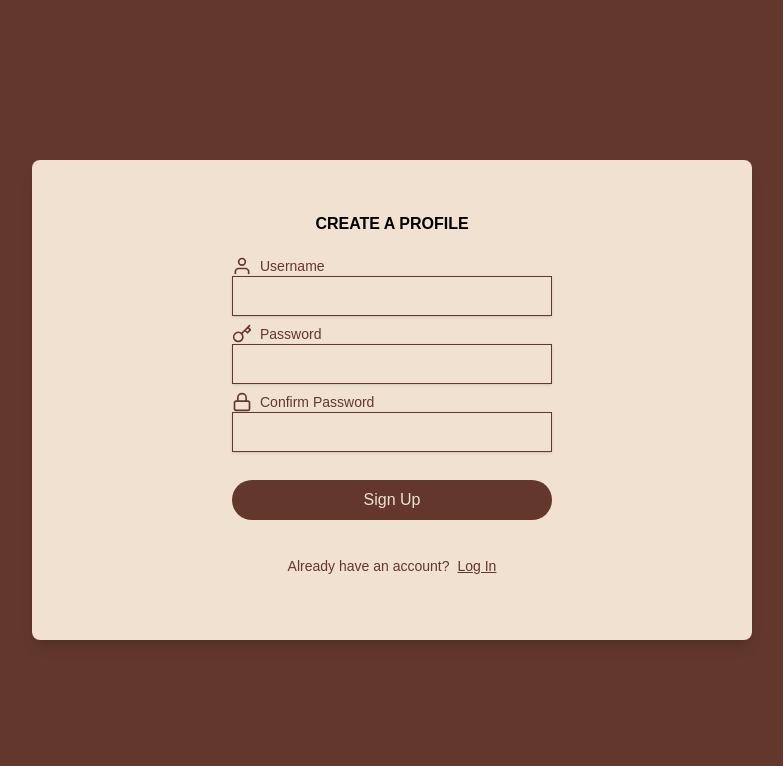
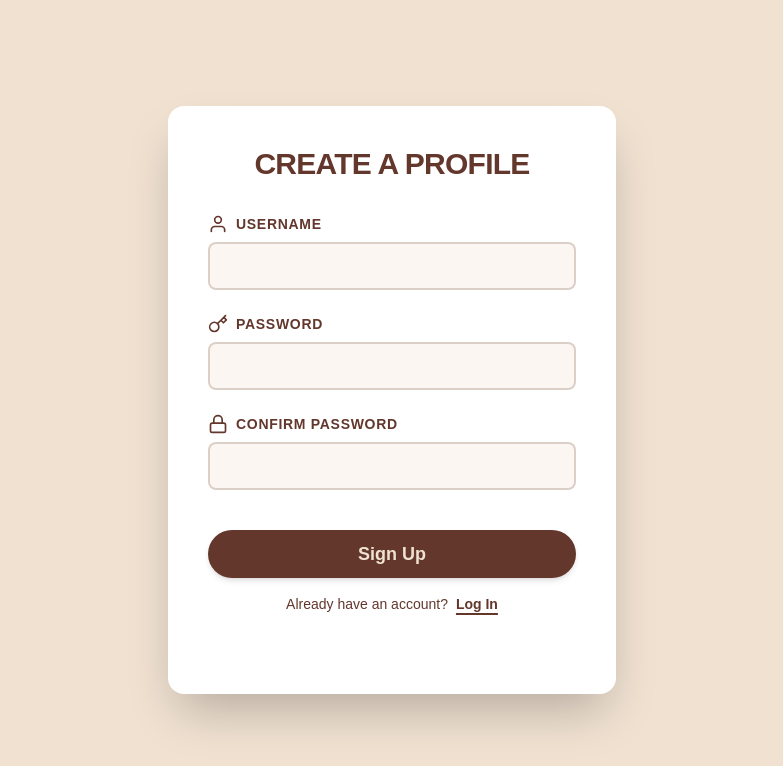
Before and after one commit to Fabiang120/ConAmi, a Next.js app in the folder conami/: page /SignUp in a window 1280 px wide. Shown: the top 766 px of the page, without its empty margins (248-1031 px from the left). Built offline with nearby package versions, Linux system fonts and the light colour scheme.

Commit message:
Matched Signup to Login design; minimal changes to chatroom

```diff
--- /dev/null
+++ b/conami/src/app/ChatRoom/page.js
@@ -0,0 +1,44 @@
+"use client";
+import Sidebar from '../Components/sidebar.js'
+import { FiSend } from "react-icons/fi";
+import React from "react";
+
+export default function ChatRoom() {
+  // const [message, setMessage] = React.useState("");
+  // const handleSend = () => {
+  //   if(!message.trim()) return;
+  //   onSend(message);
+  //   setMessage("");
+  // }
+  return (
+    <div className="flex min-h-screen bg-[#f0e1d1]">
+          <Sidebar/>
+          <div className="flex-1 flex flex-col justify-end">
+            <div className="m-8 relative">
+          <textarea
+            //value={message}
+            // onChange={(e) => setMessage(e.target.value)}
+            rows={1}
+            placeholder="Type a message..."
+            onInput={(e) =>{
+              e.target.style.height ="auto";
+              e.target.style.height = e.target.scrollHeight + "px";
+            }}
+            className="w-full min-h-14 max-h-40 resize-none pl-6 pr-12 py-4 border-2 bg-white rounded-3xl focus:outline-none focus:ring-0 border-[#d4c3b0] overflow-y-auto [scrollbar-width:none] [-ms-overflow-style:none] [&::-webkit-scrollbar]:hidden"
+            // onKeyDown={(e) =>{
+            //   if(e.key === "Enter" && !e.shiftKey) {
+            //     e.preventDefault();
+            //     handleSend;
+            //   }
+            // }}
+          />
+          <button
+          // onClick={handleSend}
+          className="absolute right-2 bottom-3 rounded-3xl border-0 p-2">
+          <FiSend size ={30} />
+          </button>
+            </div>
+          </div>
+    </div>
+  )
+}
--- a/conami/src/app/Components/sidebar.js
+++ b/conami/src/app/Components/sidebar.js
@@ -1,5 +1,6 @@
 import Link from "next/link";
 import { FiUser, FiMessageSquare, FiSettings } from "react-icons/fi";
+import Logo from "./Logo";
 
 export default function Sidebar() {
     return (
@@ -8,19 +9,22 @@ export default function Sidebar() {
             style={{ backgroundColor: "#8D4F3F" }}
         >
             <nav className="p-4 space-y-2 text-white">
-
+                <Logo/>
                 <Link
                     href="/Profile"
                     className="flex items-center gap-2 text-[#C37050] hover:text-white"
                 >
                     <FiUser size={24} />
-                    <span className="underline cursor-pointer">Profile</span>
+                    <span className="cursor-pointer">Profile</span>
                 </Link>
 
-                <a className="flex items-center gap-2 text-[#C37050] hover:text-white cursor-pointer">
+                <Link
+                    href="/ChatRoom"
+                    className="flex items-center gap-2 text-[#C37050] hover:text-white"
+                    >
                     <FiMessageSquare size={24} />
                     Chats
-                </a>
+                </Link>
 
                 <a className="flex items-center gap-2 text-[#C37050] hover:text-white cursor-pointer">
                     <FiSettings size={24} />
--- a/conami/src/app/FrontPage.js
+++ b/conami/src/app/FrontPage.js
@@ -1,11 +1,12 @@
 import Image from "next/image";
 import Logo from "./Components/Logo";
+import Link from "next/link";
 
 export default function FrontPage() {
     return (
         <div className="grid min-h-screen lg:grid-cols-2 bg-[#f0e1d1]">
             <div className="absolute top-8 left-8">
-                <Logo />
+                <Logo width={60} height={60}/>
             </div>
             {/* Image Section - Left */}
             <div className="order-2 lg:order-1 col-span-1 flex items-center justify-center p-8 md:p-12 lg:pl-16 lg:pr-12 lg:pt-30">
@@ -35,13 +36,14 @@ export default function FrontPage() {
                 </p>
             </div>
             <div className="order-3 lg:col-span-2 flex flex-col gap-6 md:gap-10 md:flex-row md:justify-center items-center lg:-mt-20">
-                <button className="w-72 bg-[#63372c] text-[#f0e1d1] text-xl py-5 rounded-2xl font-bold shadow-md hover:shadow-lg transition-all transform hover:-translate-y-1">
+                <Link href="/Login" >
+                <button className="cursor-pointer w-72 bg-[#63372c] text-[#f0e1d1] text-xl py-5 rounded-2xl font-bold shadow-md hover:shadow-lg transition-all transform hover:-translate-y-1">
                     Sign in to ConAmi
-                </button>
-
-                <button className="w-72 border-2 border-[#63372c] text-[#63372c] text-xl py-5 rounded-2xl font-bold hover:shadow-lg transition-all transform hover:-translate-y-1">
-                    Create your ConAmi Profile
-                </button>
+                </button></Link>
+                 <Link href="/SignUp">
+                <button className="cursor-pointer w-72 border-2 border-[#63372c] text-[#63372c] text-xl py-5 rounded-2xl font-bold hover:shadow-lg transition-all transform hover:-translate-y-1">
+                   Create your ConAmi Profile
+                </button></Link>
             </div >
         </div >
     );
--- a/conami/src/app/Login/page.js
+++ b/conami/src/app/Login/page.js
@@ -63,13 +63,14 @@ export default function Login() {
                             required
                         />
                     </div>
+                    <Link href="/Home">
                     <button
                         type="submit"
                         disabled={!isFormValid}
-                        className={`w-full h-12 rounded-full mt-4 font-bold text-lg shadow-md transition-all transform hover:-translate-y-1 ${isFormValid ? "bg-[#63372c] text-[#f0e1d1] hover:shadow-lg" : "bg-[#ded0c1] text-[#b0a095] cursor-not-allowed"}`}
+                        className={`w-full h-12 rounded-full mt-4 font-bold text-lg shadow-md transition-all transform hover:-translate-y-1 ${isFormValid ? "bg-[#63372c] text-[#f0e1d1] hover:shadow-lg cursor-pointer" : "bg-[#ded0c1] text-[#b0a095] cursor-not-allowed"}`}
                     >
                         Login
-                    </button>
+                    </button></Link>
                 </form>
 
                 <div className="flex gap-2 mt-8 text-sm font-medium text-[#63372c]/80">
--- a/conami/src/app/SignUp/page.js
+++ b/conami/src/app/SignUp/page.js
@@ -30,43 +30,58 @@ export default function SignUp() {
     };
 
     return (
-        <div className="flex items-center justify-center min-h-screen bg-[#63372c]">
-            <div className="flex w-180 h-120 shadow-lg rounded-lg flex-col items-center p-8 bg-[#f0e1d1]">
-                <h1 className="font-bold text-black m-5">CREATE A PROFILE</h1>
+        <div className="flex items-center justify-center min-h-screen bg-[#f0e1d1]">
+            <div className="flex w-full max-w-md shadow-2xl rounded-2xl flex-col items-center p-10 bg-white">
+                <h1 className="text-3xl font-extrabold text-[#63372c] mb-8 tracking-tight">CREATE A PROFILE</h1>
 
-                <form onSubmit={handleSubmit} className=" flex flex-col gap-2 w-full max-w-sm items-center">
-                    <div className="flex flex-col  bg-[#f0e1d1] ">
-                        <label className="flex items-center gap-2 text-sm font-medium text-[#63372c]">
+                <form onSubmit={handleSubmit} className="flex flex-col gap-6 w-full text-[#63372c]">
+                    <div className="flex flex-col gap-2">
+                        <label className="flex items-center gap-2 text-sm font-bold uppercase tracking-wider">
                             <FiUser size={20} />
                             Username
                         </label>
-                        <input type="text" value={username} onChange={(e) => setUsername(e.target.value)} className="shadow-sm w-80 h-10 p-4 border " required />
+                        <input
+                        type="text"
+                        value={username}
+                        onChange={(e) => setUsername(e.target.value)}
+                        className="w-full h-12 px-4 rounded-lg bg-[#f0e1d1]/30 border-2 border-[#63372c]/20 focus:border-[#63372c] focus:bg-white outline-none transition-all font-medium"
+                        required />
                     </div>
 
-                    <div className="flex flex-col  bg-[#f0e1d1] ">
-                        <label className="flex items-center gap-2 text-sm font-medium text-[#63372c]">
+                    <div className="flex flex-col gap-2 ">
+                        <label className="flex items-center gap-2 text-sm font-bold uppercase tracking-wider">
                             <FiKey size={20} />
                             Password
                         </label>
-                        <input type="password" value={password} onChange={(e) => setPassword(e.target.value)} className="shadow-sm w-80 h-10 p-4 border" required />
+                        <input
+                        type="password"
+                        value={password}
+                        onChange={(e) => setPassword(e.target.value)}
+                        className="w-full h-12 px-4 rounded-lg bg-[#f0e1d1]/30 border-2 border-[#63372c]/20 focus:border-[#63372c] focus:bg-white outline-none transition-all font-medium"
+                        required />
                     </div>
 
-                    <div className="flex flex-col bg-[#f0e1d1] ">
-                        <label className="flex items-center gap-2 text-sm font-medium text-[#63372c]">
+                    <div className="flex flex-col gap-2">
+                        <label className="flex items-center gap-2 text-sm font-bold uppercase tracking-wider">
                             <FiLock size={20} />
                             Confirm Password
                         </label>
-                        <input type="password" value={confirmPassword} onChange={(e) => setConfirmPassword(e.target.value)} className="shadow-sm w-80 h-10 p-4 border" required />
+                        <input
+                        type="password"
+                        value={confirmPassword}
+                        onChange={(e) => setConfirmPassword(e.target.value)}
+                        className="w-full h-12 px-4 rounded-lg bg-[#f0e1d1]/30 border-2 border-[#63372c]/20 focus:border-[#63372c] focus:bg-white outline-none transition-all font-medium"
+                        required />
                     </div>
 
-                    <button type="submit" className="w-80 h-10 bg-[#63372c] text-[#f0e1d1] rounded-full m-5 hover:scale-110 hover:ease-in-out hover:duration-300 transition-all">
+                    <button type="submit" className="bg-[#63372c] text-[#f0e1d1] w-full h-12 rounded-full mt-4 font-bold text-lg shadow-md transition-all transform hover:-translate-y-1">
                         <Link href="/Profile">Sign Up</Link>
                     </button>
                 </form>
 
                 <div className="flex gap-2 mt-4 text-sm m-10">
                     <p>Already have an account?</p>
-                    <Link href="/Login" className="underline text-[#63372c] cursor-pointer">Log In</Link>
+                    <Link href="/Login" className="font-bold text-[#63372c] underline decoration-2 underline-offset-4 hover:text-[#8d4f3f]">Log In</Link>
                 </div>
             </div>
         </div>
--- a/conami/src/app/page.js
+++ b/conami/src/app/page.js
@@ -7,7 +7,7 @@ export default function MainApp() {
   return (
     <>
       <FrontPage />
-      <Login />
+      {/* <Login /> */}
     </>
   );
 }
```
Also changed, not shown: 1 other file (tests, documents, lock files or other folders).
